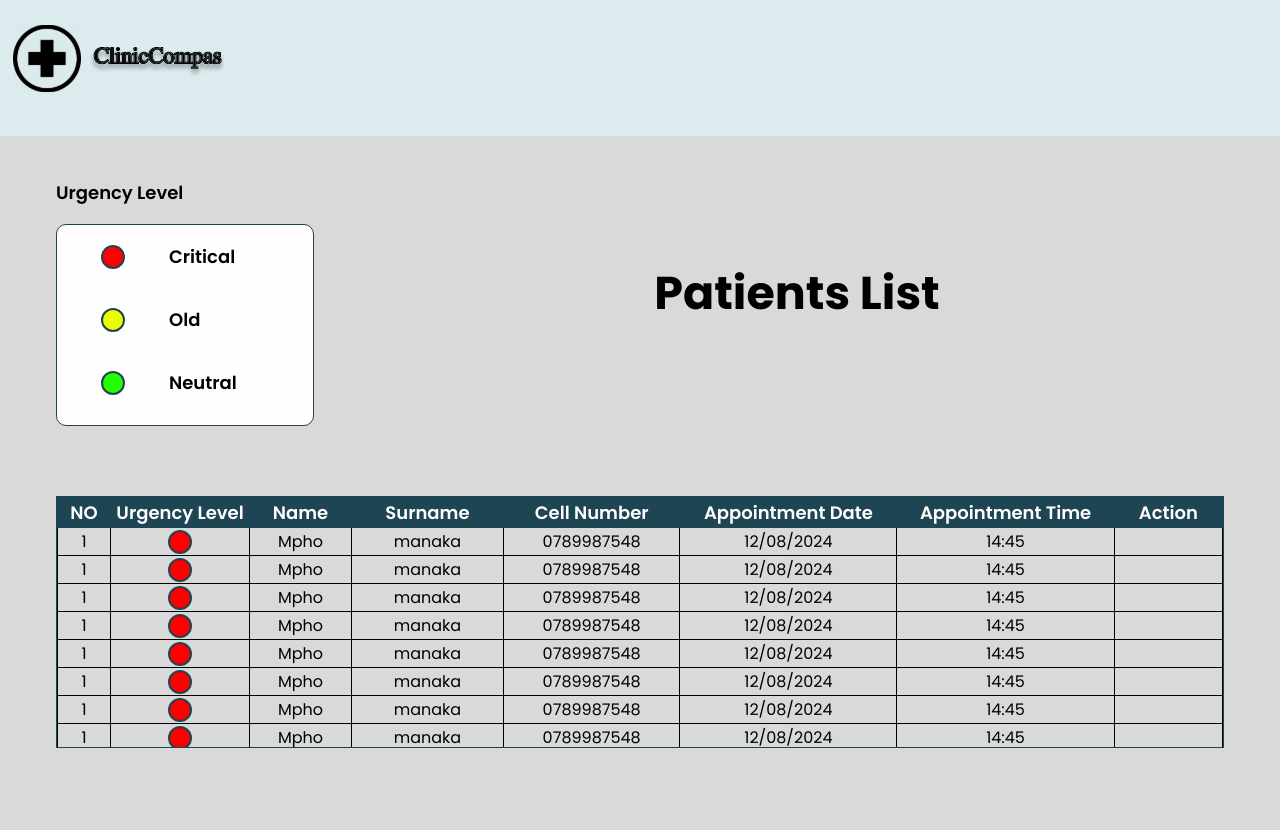
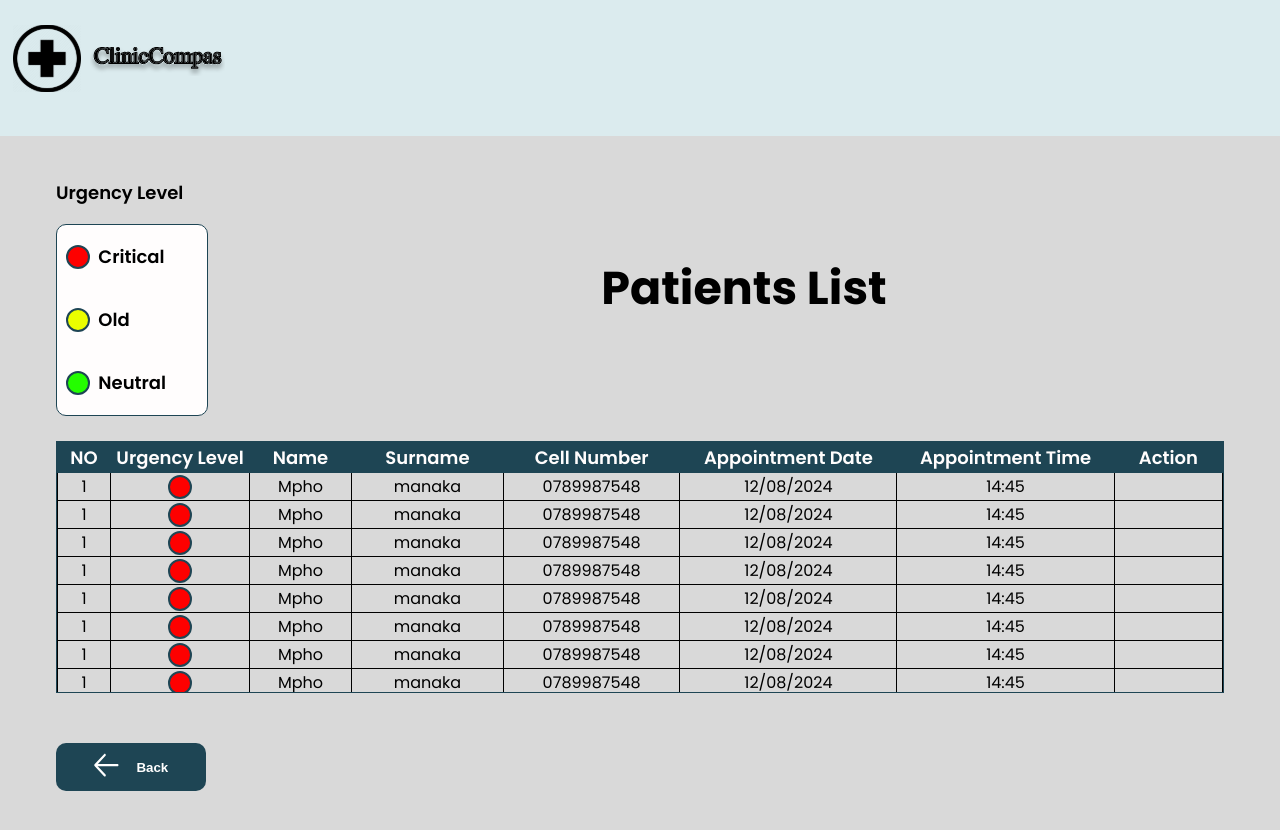
Before and after one commit to BathabileMkhabela/ClinicCampass.Web, a React (Create React App) app: page / in a window 1280 px wide. Shown: the top 830 px of the page. Built offline with nearby package versions, Linux system fonts and the light colour scheme.

Commit message:
completd back button

```diff
--- /dev/null
+++ b/src/features/admin/components/patients_waiting_visit_comp/back_button_comp.jsx
@@ -0,0 +1,8 @@
+import BackIconComp from "./back_icon_comp";
+export default function BackButton(){
+    return(
+        <>
+            <button type="button"><li>{<BackIconComp/>}</li>Back</button>
+        </>
+    );
+}
--- /dev/null
+++ b/src/features/admin/components/patients_waiting_visit_comp/back_icon_comp.jsx
@@ -0,0 +1,10 @@
+import backBtnIcon from '../../../../assets/admin_assets/icons/back_arrow_white_button.svg'
+export default function BackIconComp(){
+    return(
+        <div className='btn_icon_container'>
+             < img src={backBtnIcon} alt="" />
+        </div>
+
+
+    );
+}
--- a/src/features/admin/components/patients_waiting_visit_comp/body.jsx
+++ b/src/features/admin/components/patients_waiting_visit_comp/body.jsx
@@ -2,6 +2,9 @@ import H1titleComponent from "../../../components/h1_title_component";
 import "../../../../styles/admin_styles.css"
 import UrgencyLevelComp from "./urgency_level_component";
 import PatientsListTableComp from "./patients_list_table";
+import BackButton from "./back_button_comp";
+import BackIconComp from "./back_icon_comp";
+
 export default function BodyComponent(){
     return(
         <div className="patients_list_container">
@@ -14,6 +17,7 @@ export default function BodyComponent(){
             <div className="patients_list_table_container">
                 <PatientsListTableComp/>
             </div>
+              <div className="back_btn">{<BackButton/>}</div>
         </div>
     );
 }
--- a/src/styles/admin_styles.css
+++ b/src/styles/admin_styles.css
@@ -3,6 +3,9 @@
    font-style: var(--fontstyle);
    margin: auto;
 
+}
+li{
+    list-style: none;
 }
 .top-header{
     height:136px;
@@ -28,8 +31,8 @@ h1{
     padding-left: 56px;
 }
 .urgency_level_inner_comp{
-    width: 256px;
-    height: 200px;
+    width: 150px;
+    height: 190px;
     border: 1px solid var(--primary-color);
     border-radius: var(--border-radius);
     background-color: var(--white-color)
@@ -46,7 +49,7 @@ h1{
     border: 1px solid var(--primary-color);
     margin-left: 56px;
     margin-right: 56px;
-    margin-top: 70px;
+    margin-top: 25px;
 }
 .table_container{
     height: 250px;
@@ -144,3 +147,20 @@ h1{
 .table_row{
     height: 10px;
 }
+.back_btn button{
+    width: 150px;
+    background-color: var(--primary-color);
+    border-radius: var(--border-radius);
+    margin-left: 56px;
+    margin-top: 50px;
+    align-items: center;
+
+}
+button{
+    display: flex;
+    justify-content: space-evenly;
+}
+.btn_icon_container img{
+    height: 25px;
+    width: 25px;
+}
```
